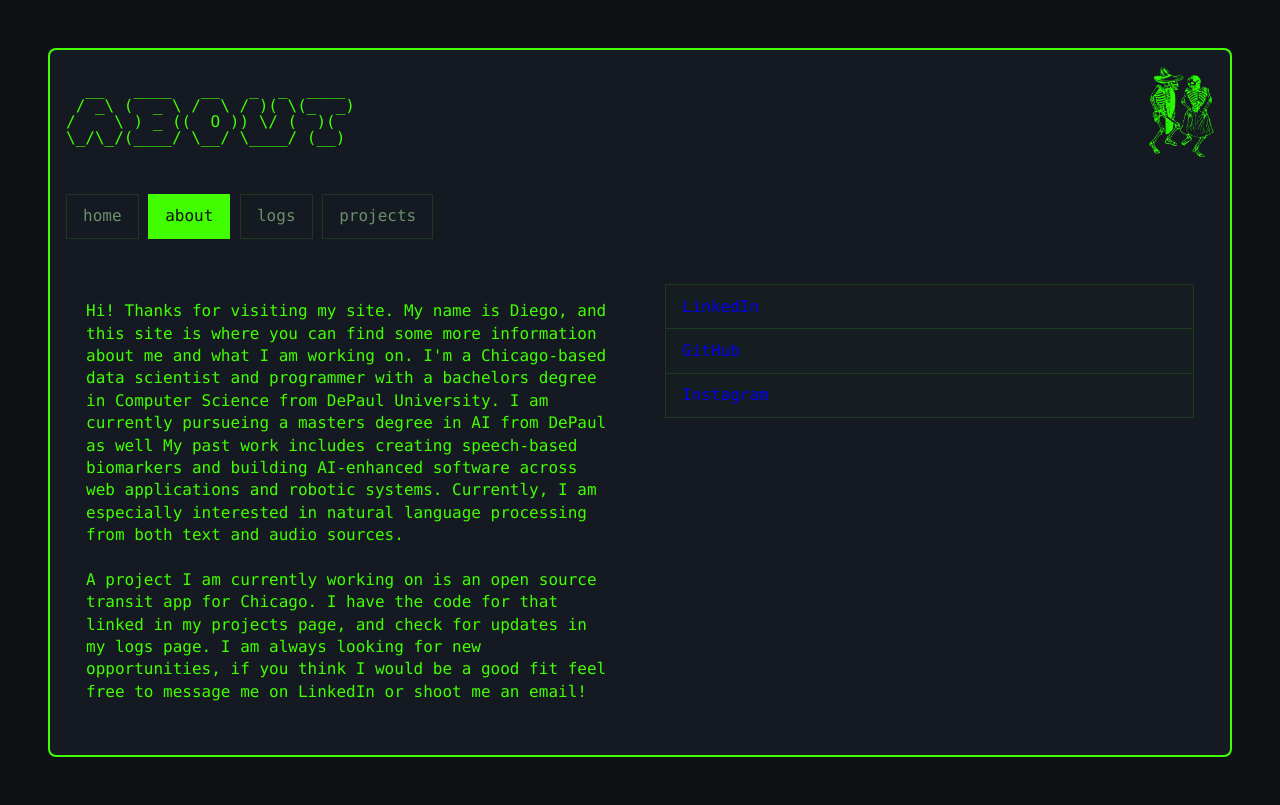
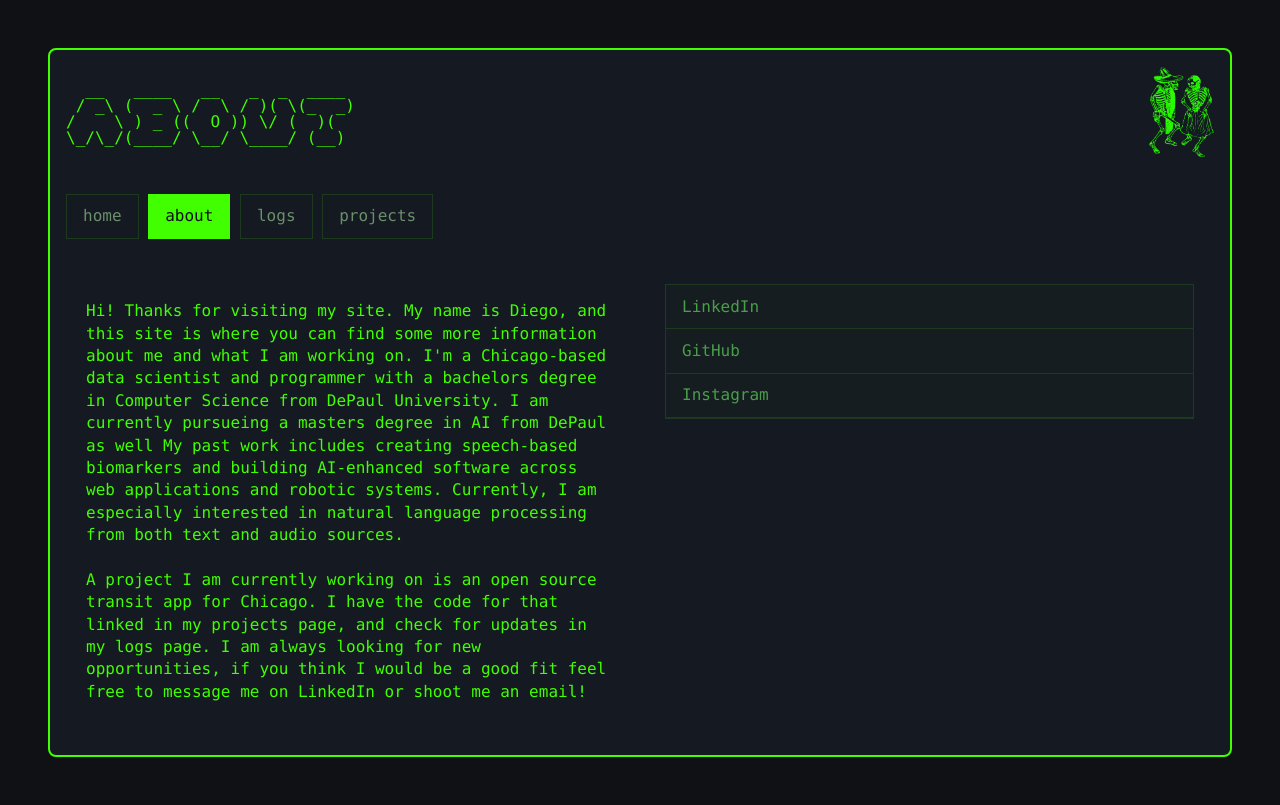
Before and after one commit to tenochca/personal_website, a FastAPI app: page /about in a window 1280 px wide. Run offline with FastAPI, Linux system fonts and the light colour scheme.

Commit message:
removed purple color from previously clicked links

```diff
--- a/static/style.css
+++ b/static/style.css
@@ -271,10 +271,6 @@ body {
 
 .list-entry:last-child {border-bottom: none; }
 
-.list-entry:visited {
-
-}
-
 .list-entry .prompt {
     color: var(--green-bright);
     opacity: 0.5;
--- a/templates/about.html
+++ b/templates/about.html
@@ -31,11 +31,17 @@
             </div>
 
             <div class="column">
-                <nav class="list">
-                    <a href="https://www.linkedin.com/in/diego-izaguirre-b78330279" class="list-entry">LinkedIn</a>
-                    <a href="https://github.com/tenochca" class="list-entry">GitHub</a>
-                    <a href="https://www.instagram.com/di.e.g.o_/" class="list-entry">Instagram</a>
-                </nav>
+                <div class="list">
+                    <a href="https://www.linkedin.com/in/diego-izaguirre-b78330279" class="list-entry">
+                        <span class="title">LinkedIn</span>
+                    </a>
+                    <a href="https://github.com/tenochca" class="list-entry">
+                        <span class="title">GitHub</span>
+                    </a>
+                    <a href="https://www.instagram.com/di.e.g.o_/" class="list-entry">
+                        <span class="title">Instagram</span>
+                    </a>
+                <div/>
             </div>
 
         </div>
```
